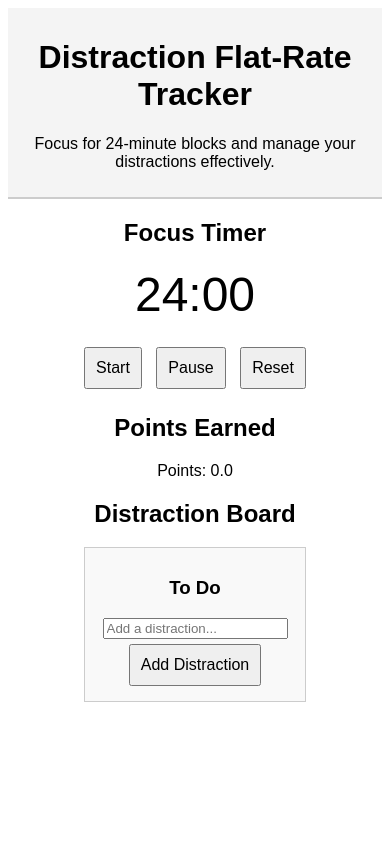
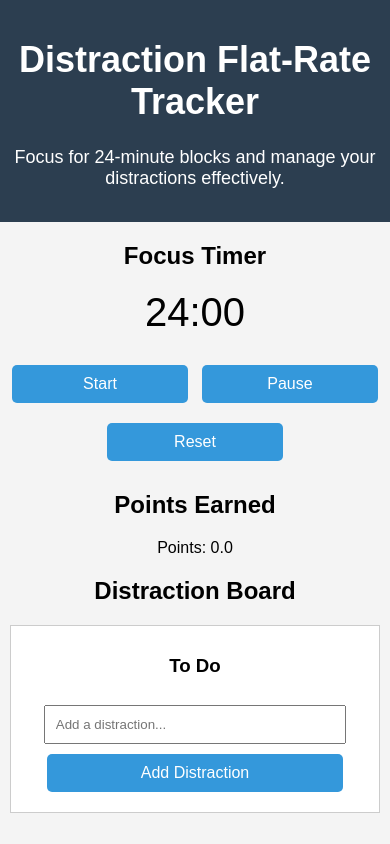
Before and after one commit to Moth668/distraction, a plain HTML site: page index.html in a window 390 px wide. Drawn offline with Linux system fonts and the light colour scheme.

Commit message:
added mediaqueries to css for mobile first

```diff
--- a/styles.css
+++ b/styles.css
@@ -1,39 +1,54 @@
+/* Base Styles (Mobile First) */
 body {
     font-family: Arial, sans-serif;
+    margin: 0;
+    padding: 0;
     text-align: center;
+    background-color: #f4f4f4;
 }
 
 header {
-    background-color: #f4f4f4;
-    padding: 10px;
-    border-bottom: 2px solid #ccc;
+    background-color: #2c3e50;
+    color: white;
+    padding: 15px 10px;
+    font-size: 18px;
 }
 
 #timer-display {
-    font-size: 48px;
+    font-size: 40px;
     margin: 20px 0;
 }
 
 button {
     padding: 10px;
-    margin: 5px;
+    margin: 10px 5px;
     font-size: 16px;
+    width: 45%;
+    border: none;
+    border-radius: 5px;
+    background-color: #3498db;
+    color: white;
+}
+
+#points-section, #kanban-section {
+    margin: 20px 10px;
 }
 
 .kanban-column {
     border: 1px solid #ccc;
     padding: 10px;
-    width: 200px;
-    margin: 10px auto;
-    background-color: #f9f9f9;
+    margin: 10px 0;
+    background-color: #fff;
 }
 
-ul {
-    list-style-type: none;
-    padding: 0;
+#todo-input {
+    width: 80%;
+    padding: 10px;
+    margin-top: 10px;
 }
 
-li {
-    padding: 5px;
-    border-bottom: 1px solid #ccc;
-}
+#add-task-button {
+    padding: 10px;
+    width: 85%;
+    margin-top: 10px;
+    border: none;
```
